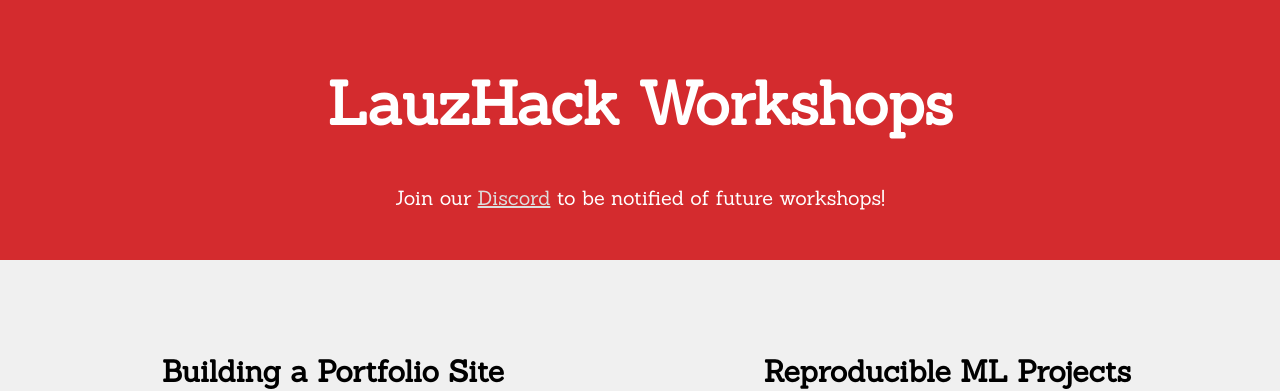
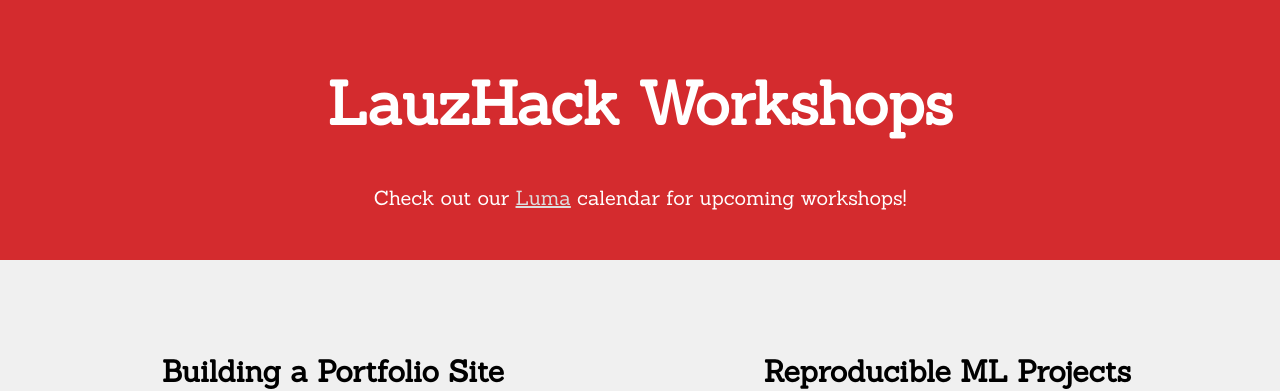
Before and after one commit to LauzHack/LauzHack.github.io, a Jekyll site: the page built from workshops.html, in a window 1280 px wide and 900 px high. Shown: the top 391 px of the window. Built offline with Jekyll 4.4.1, drawn with Linux system fonts in a browser that asks for light colours.

Commit message:
Update Workshops page to show Luma instead of Discord

```diff
--- a/workshops.html
+++ b/workshops.html
@@ -6,9 +6,15 @@
 
   {{ site.data.workshops.description | markdownify }}
 
+  {% if site.data.info.luma %}
+    <p>Check out our <a href="https://lu.ma/{{ site.data.info.luma }}">Luma</a> calendar for upcoming workshops!</p>
+  {% endif %}
+
+  {% comment %}
   {% if site.data.info.discord %}
     <p>Join our <a href="{{ site.data.info.discord }}">Discord</a> to be notified of future workshops!</p>
   {% endif %}
+  {% endcomment %}
 </section>
 <section>
   <div class="items-container">
```
